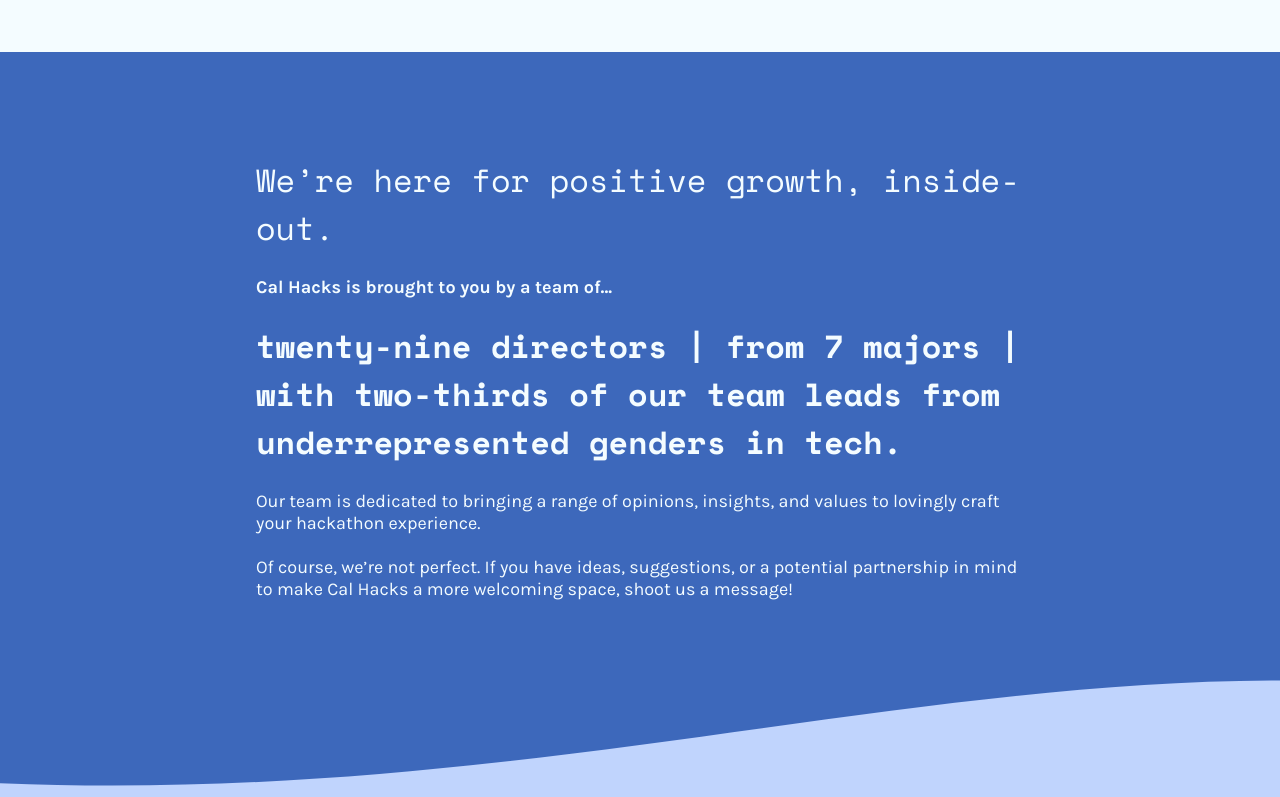
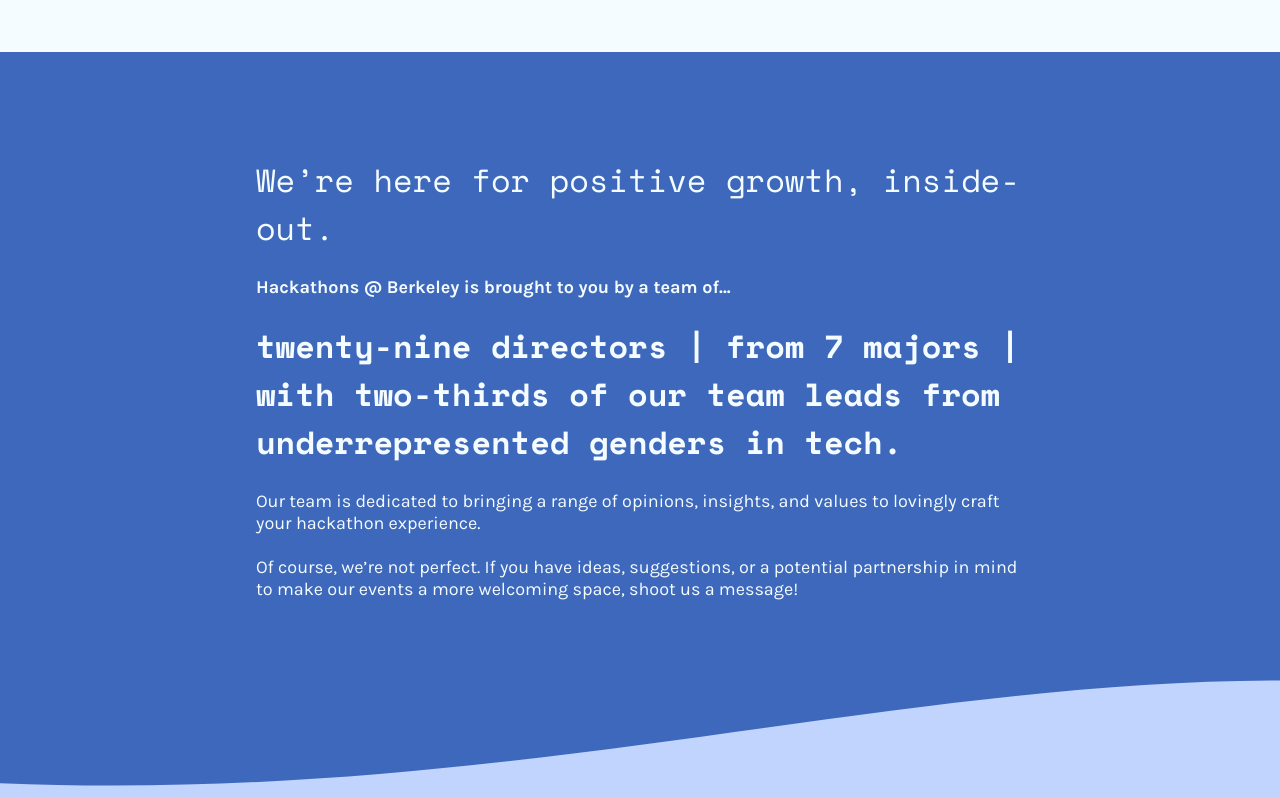
Before and after one commit to calhacks/static-site, a website: page inclusion.html in a window 1280 px wide. Shown: the part 3556-4353 px from the top of the page. Drawn offline with nearby package versions, Linux system fonts and the light colour scheme.

Commit message:
change cal hacks -> hackathons @ berkeley

```diff
--- a/inclusion.html
+++ b/inclusion.html
@@ -166,7 +166,7 @@
             workshops and events from diverse perspectives.</p>
           <br />
           <br />
-          <p>We want to make sure. If there’s a particular workshop you’d like to see at Cal Hacks 9.0, let us know at
+          <p>We want to make sure. If there’s a particular workshop you’d like to see at our events, let us know at
             team@calhacks.io! We can’t wait to hear it :)</p>
         </div>
       </div>
@@ -179,7 +179,7 @@
       <div class="content-body">
         <div class="content-text">
           <p>
-            Feeling nervous as a hackathon novice? We’d love for Cal Hacks to serve as one of your entry points to tech
+            Feeling nervous as a hackathon novice? We’d love for our events to serve as one of your entry points to tech
             and entrepreneurship.
             Each year, sponsors and student organizations host workshops for a range of experience levels,
             including beginners who are looking to pick up a new skill or stack! Here are some of our staples…
@@ -225,15 +225,15 @@
   <div id="positive">
     <div class="app-center">
       <h3 id="growth">We’re here for positive growth, inside-out.</h3>
-      <p id="team-of">Cal Hacks is brought to you by a team of...</p>
+      <p id="team-of">Hackathons @ Berkeley is brought to you by a team of...</p>
       <h3 id="diversity">twenty-nine directors | from 7 majors | with two-thirds of our team leads from underrepresented
         genders in tech.</h3>
       <p>Our team is dedicated to bringing a range of opinions, insights, and values to lovingly craft your hackathon
         experience.
         <br>
         <br>
-        Of course, we’re not perfect. If you have ideas, suggestions, or a potential partnership in mind to make Cal
-        Hacks a more welcoming space, shoot us a message!
+        Of course, we’re not perfect. If you have ideas, suggestions, or a potential partnership in mind to make our
+        events a more welcoming space, shoot us a message!
         <br>
       </p>
     </div>
```
